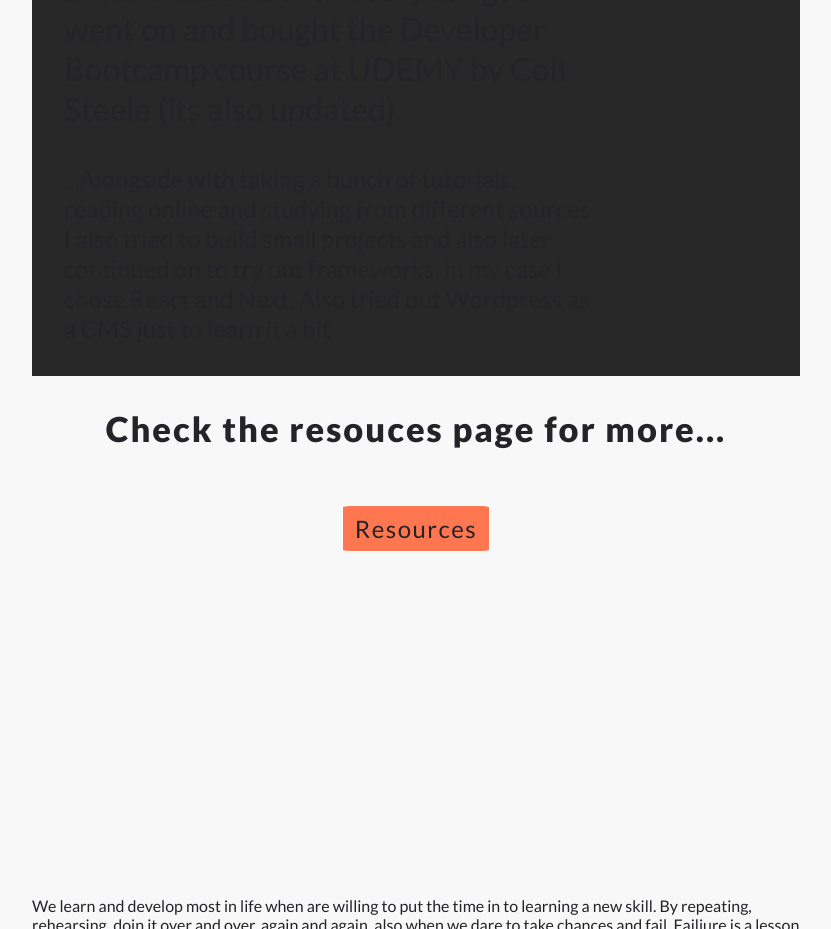
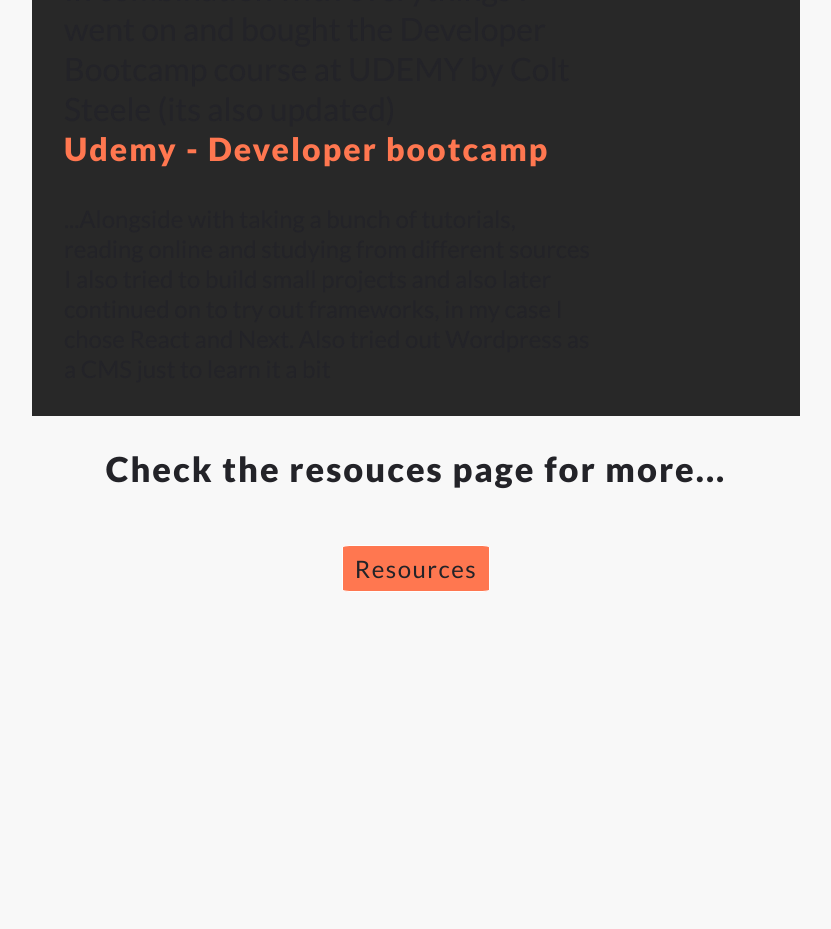
Before and after one commit to robonexx/2022_portfolio, a website: page index.html in a window 1280 px wide. Shown: the part 3020-3949 px from the top of the page, without its empty margins (224-1055 px from the left). Drawn offline with Linux system fonts and the light colour scheme.

Commit message:
linkname

```diff
--- a/index.html
+++ b/index.html
@@ -177,7 +177,7 @@
               href="https://eloquentjavascript.net/" target="_blank">Eloquent Javascript</a></li>
           <li>In combination with everythings I went on and bought the Developer Bootcamp course at UDEMY by Colt Steele
             (its also updated)</br><a href="https://udemy.com/course/the-web-developer-bootcamp/" target="_blank"
-              rel="noopener noreferrer"></a>
+              rel="noopener noreferrer">Udemy - Developer bootcamp</a>
           </li>
         </ul>
         </br>
```
